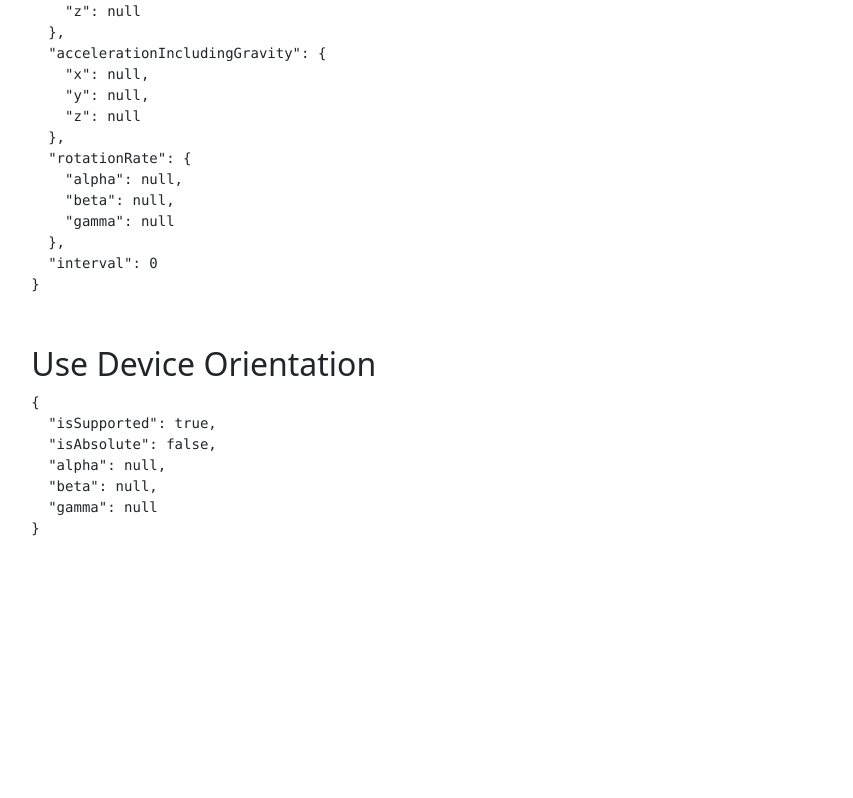
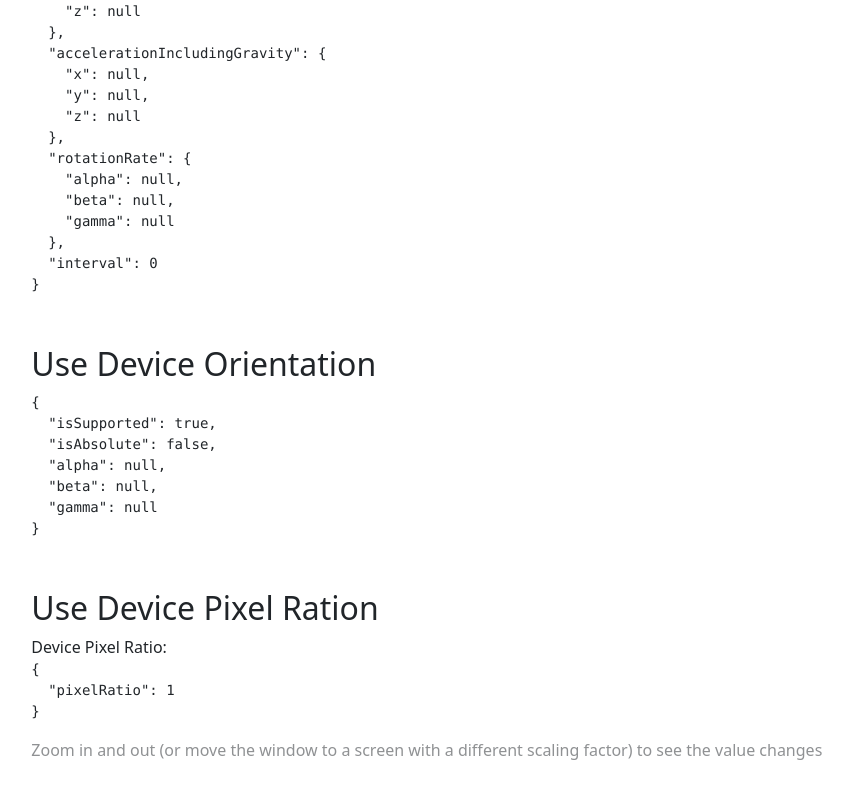
Before and after one commit to UlakhovichKate/vueUse, a Vue app in the folder vueUse/: page /sensors in a window 1280 px wide. Shown: the part 1214-2012 px from the top of the page, without its empty margins (406-1259 px from the left). Before the commit the page ends 1769 px from the top, so only its background shows below. Built offline with nearby package versions, Linux system fonts and the light colour scheme.

Commit message:
UseDevicePixelRatio.vue

```diff
--- a/vueUse/src/assets/main.css
+++ b/vueUse/src/assets/main.css
@@ -30,7 +30,7 @@ a,
   #app {
     display: grid;
     grid-template-columns: 1fr 2fr;
-    padding: 0 2rem;
+    padding: 0 2rem 50px;
     width: 100%;
   }
 }
--- a/vueUse/src/components/ListSensors.vue
+++ b/vueUse/src/components/ListSensors.vue
@@ -6,6 +6,7 @@
   <use-battery/>
   <use-device-motion/>
   <use-device-orientation/>
+  <use-device-pixel-ratio/>
 </template>
 
 <script setup>
@@ -16,6 +17,7 @@ import OnStartTyping from "../vueUseComponents/OnStartTyping.vue";
 import UseBattery from "../vueUseComponents/UseBattery.vue";
 import UseDeviceMotion from "../vueUseComponents/UseDeviceMotion.vue";
 import UseDeviceOrientation from "../vueUseComponents/UseDeviceOrientation.vue";
+import UseDevicePixelRatio from "../vueUseComponents/UseDevicePixelRatio.vue";
 
 
 </script>
--- /dev/null
+++ b/vueUse/src/vueUseComponents/UseDevicePixelRatio.vue
@@ -0,0 +1,14 @@
+<script setup lang="ts">
+import { reactive } from 'vue'
+import { useDevicePixelRatio } from '@vueuse/core'
+
+const pixelRatio = reactive(useDevicePixelRatio())
+const code = pixelRatio
+</script>
+
+<template>
+  <h2>Use Device Pixel Ration</h2>
+  <div>Device Pixel Ratio:</div>
+  <pre>{{ code }}</pre>
+  <span class="opacity-50">Zoom in and out (or move the window to a screen with a different scaling factor) to see the value changes</span>
+</template>
```
